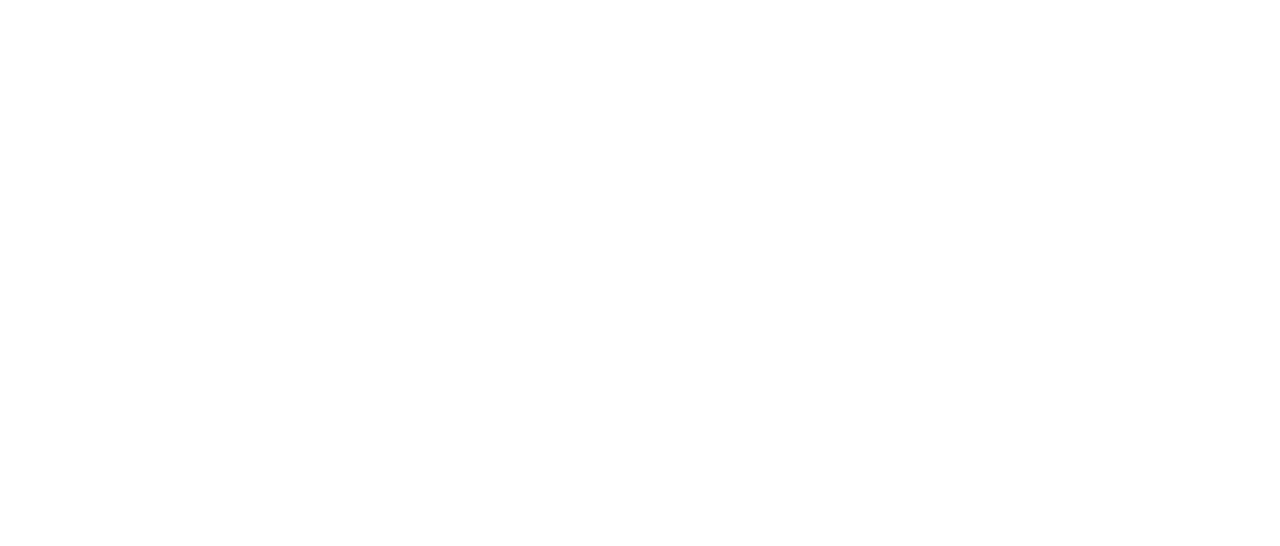
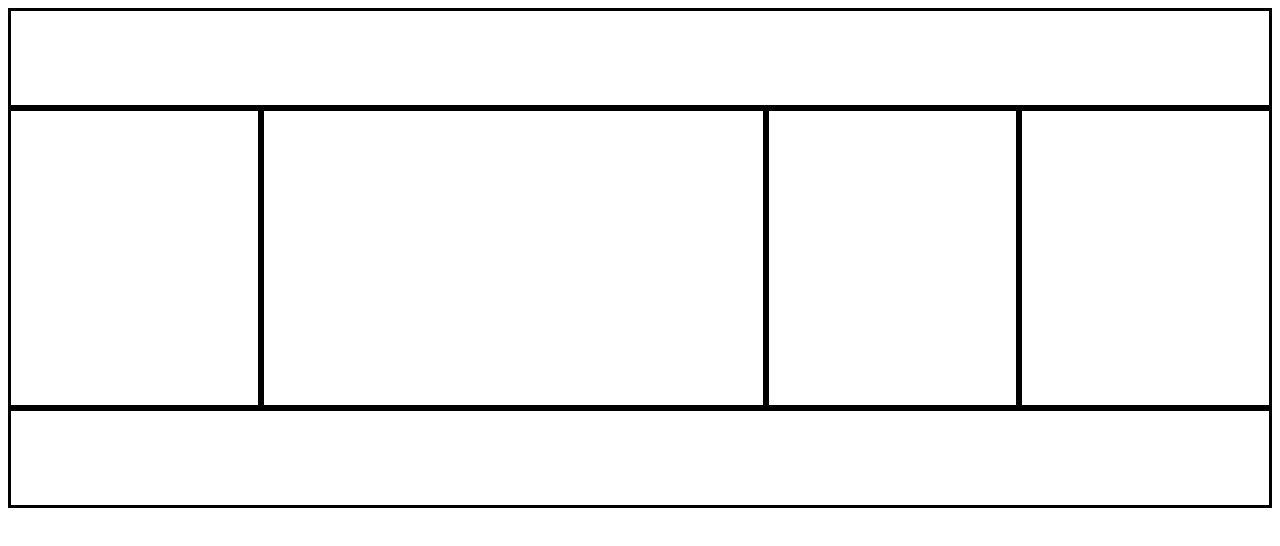
Before and after one commit to aadenbyte/layout3, a plain HTML site: page index.html in a window 1280 px wide. Drawn offline with Linux system fonts and the light colour scheme.

Commit message:
added html, and css

```diff
--- a/index.html
+++ b/index.html
@@ -8,7 +8,22 @@
     <link href="style.css" rel="stylesheet" type="text/css" />
   </head>
 
+  <body>
+    <header></header>
+
+    <aside></aside>
+
+    <article></article>
+
+    <section></section>
+    <section></section>
 
 
 
+    <footer></footer>
+
+
+  </body>
+
+
 </html>
--- a/style.css
+++ b/style.css
@@ -1,4 +1,30 @@
-html {
-  height: 100%;
-  width: 100%;
+* {
+  box-sizing: border-box;
 }
+
+header, footer {
+  height: 100px;
+  border: 3px solid black;
+  clear: both;
+}
+
+aside {
+  height: 300px;
+  width: 20%;
+  border: 3px solid black;
+  float: left;
+}
+
+article {
+  height: 300px;
+  width: 40%;
+  border: 3px solid black;
+  float: left;
+}
+
+section {
+  height: 300px;
+  width: 20%;
+  border: 3px solid black;
+  float: left;
+}
```
